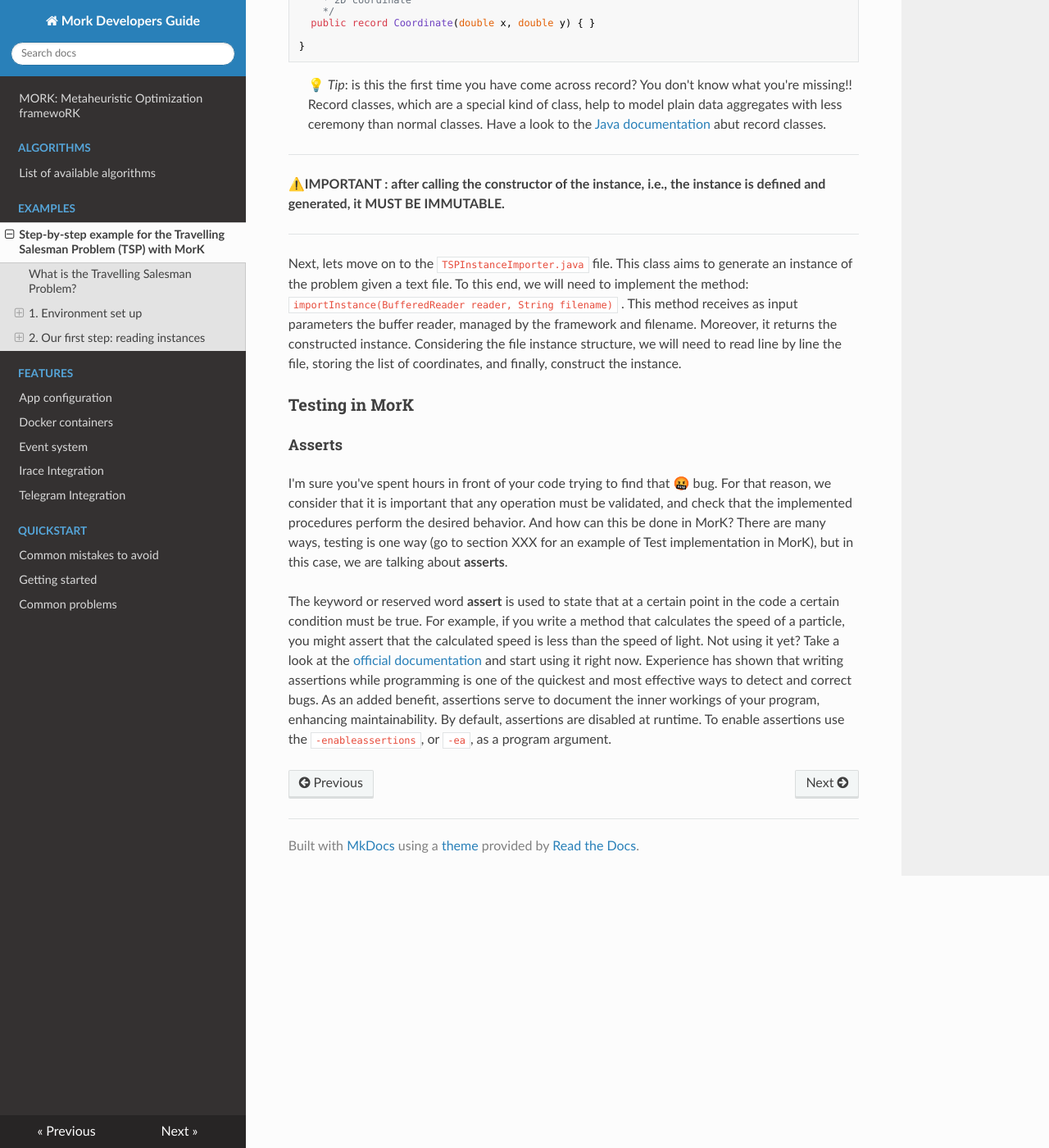
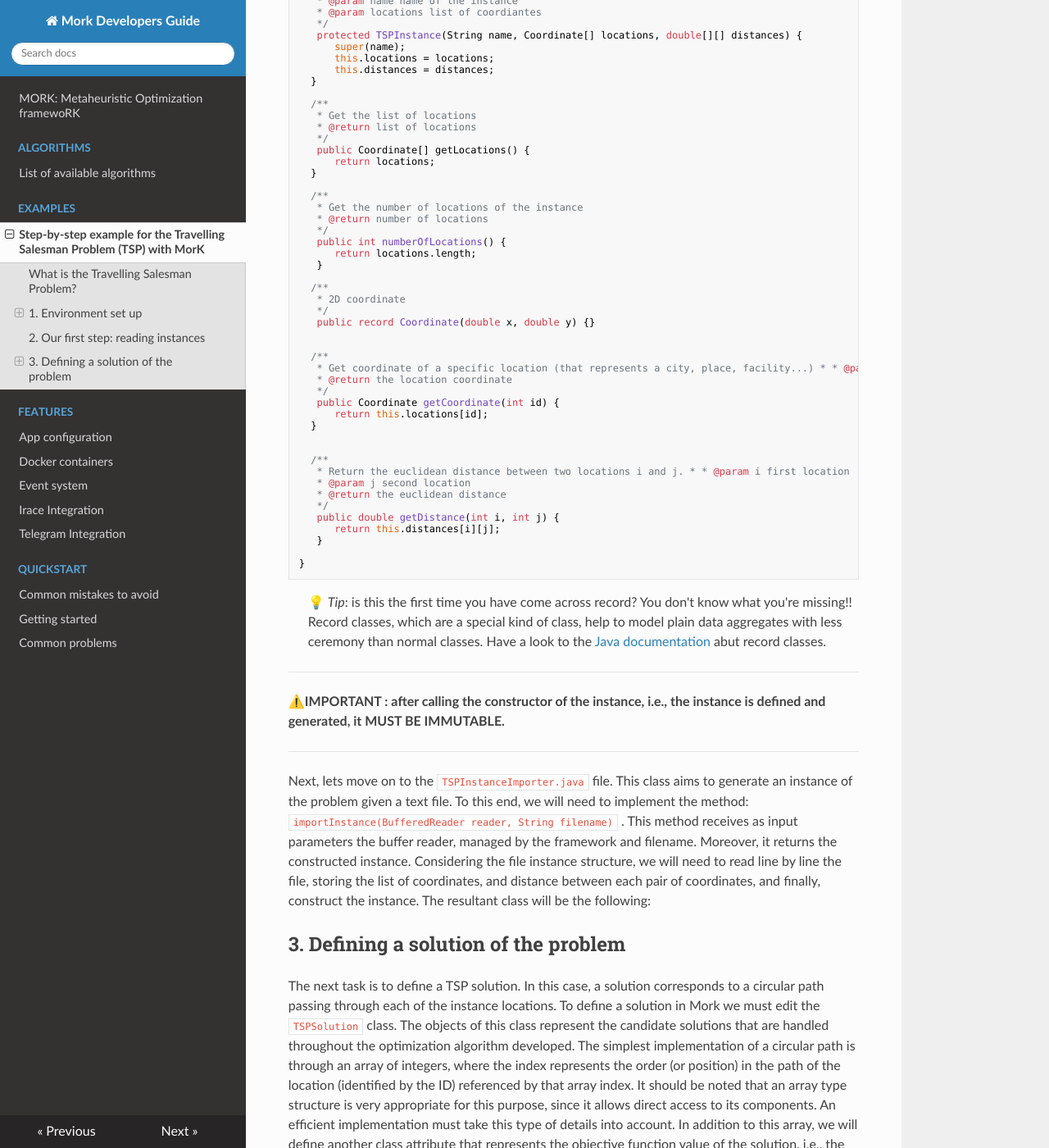
Before and after one commit to mork-optimization/mork, an MkDocs documentation site: the page built from docs/examples/stepbysteptspexample.md, in a window 1280 px wide and 1400 px high, scrolled down 4230 px. Shown: the whole window at 82% size. Built offline with MkDocs 1.6.1, drawn with Linux system fonts in a browser that asks for light colours; nearby versions of some CDN libraries; some of the changed text lies outside the part shown.

Commit message:
working on step-by-step guide

````diff
--- a/docs/examples/stepbysteptspexample.md
+++ b/docs/examples/stepbysteptspexample.md
@@ -8,7 +8,7 @@ returns to the origin city?" It is an NP-hard problem in combinatorial optimizat
 science and operations research.
 
 <p align="center">
-    <img src="https://miro.medium.com/max/1838/1*by3MgdkmamEAxlCaIH68Xg.jpeg"  width="500"  alt="Example of the TSP problem"/>
+ <img src="https://miro.medium.com/max/1838/1*by3MgdkmamEAxlCaIH68Xg.jpeg"  width="500"  alt="Example of the TSP problem"/>
 </p>
 
 Obtained
@@ -70,22 +70,23 @@ the main class of MorK is located at `es.urjc.etsii.grafo.TSP.Main`.
 - 📁 **docker** :
 - 📁 **instances**
 
-This folder should contain everything related with the instances of the problem. In this case, since we are tackling the
+This folder should contain everything related with the instances of the problem. In this case, since we are tackling
+the
 TSP, this folder might contain TSP instances. Therefore, you should locate the download instances (*.tsp files) at
 *[TSPLIB Symmetric Traveling Salesman Problem Instances](http://elib.zib.de/pub/mp-testdata/tsp/tsplib/tsp/index.html)*
 in this folder.
 
 - 📁 **src/main**:
-    - 📁 **java/es.urjc.etsii.grafo.TSP**
-        - 📁 **algorithms**: contains constructive, local search, metaheuristic, among other procedures.
-        - 📁 **experiments**: contains the experiments carried out to test the proposed algorithms and strategies.
-        - 📁 **model**: contains the basic elements of the studied problem: solution, instance, etc.
-    - 📁 **resources**
-        - 📁 **irace**: irace is a software package that implements a number of automatic configuration procedures.
-        - 📁 **static**: contains files to generate a localhost web page which allow the researcher to see the
-          solution-quality convergence or the best solution found.
-        - 📝 application.yml: this file contains the global configuration of the project, such as which experiment
-          should be executed, which instances should be used, among others.
+- 📁 **java/es.urjc.etsii.grafo.TSP**
+- 📁 **algorithms**: contains constructive, local search, metaheuristic, among other procedures.
+    - 📁 **experiments**: contains the experiments carried out to test the proposed algorithms and strategies.
+    - 📁 **model**: contains the basic elements of the studied problem: solution, instance, etc.
+- 📁 **resources**
+- 📁 **irace**: irace is a software package that implements a number of automatic configuration procedures.
+    - 📁 **static**: contains files to generate a localhost web page which allow the researcher to see the
+      solution-quality convergence or the best solution found.
+    - 📝 application.yml: this file contains the global configuration of the project, such as which experiment should be
+      executed, which instances should be used, among others.
 - 📝 .gitignore: this file tells Git which files to ignore when committing your project to
   the [GitHub](https://github.com/) repository.
 - 📝 pom.xml: contains information of project and configuration information for the maven to build the project such as
@@ -100,14 +101,13 @@ from a file.
 
 An instance of a problem is all the inputs needed to compute a solution to the problem. Focusing on the problem at hand,
 what is an instance? An instance represents a map of cities or locations, all of them connected to each other. In this
-particular problem, all locations are defined by x/y cooridnates.
+particular problem, all locations are defined by x/y coordinates.
 
 At this point, you should have downloaded the instance
 files ([berlin52.tsp](http://elib.zib.de/pub/mp-testdata/tsp/tsplib/tsp/berlin52.tsp)
-, [eil101](http://elib.zib.de/pub/mp-testdata/tsp/tsplib/tsp/eil101.tsp),
-[ch130](http://elib.zib.de/pub/mp-testdata/tsp/tsplib/tsp/ch130.tsp),
-[st70](http://elib.zib.de/pub/mp-testdata/tsp/tsplib/tsp/st70.tsp),
-and [a280](http://elib.zib.de/pub/mp-testdata/tsp/tsplib/tsp/a280.tsp)
+, [eil101](http://elib.zib.de/pub/mp-testdata/tsp/tsplib/tsp/eil101.tsp)
+, [ch130](http://elib.zib.de/pub/mp-testdata/tsp/tsplib/tsp/ch130.tsp)
+, [st70](http://elib.zib.de/pub/mp-testdata/tsp/tsplib/tsp/st70.tsp),and [a280](http://elib.zib.de/pub/mp-testdata/tsp/tsplib/tsp/a280.tsp)
 and place it at the instance folder of the project.
 
 Have a look to any of those four files. The structure is the same for each of them. Particularly, this files have the
@@ -121,18 +121,20 @@ alphanumerical or numerical data:
 - EDGE WEIGHT TYPE : `<string>` // Specifies how the edge weights (or distances) are given.
 - NODE COORD SECTION :   `<integer> <real> <real>` // Node coordinates are given in this section.
 
-Notice that the five instances selected have EDGE WEIGHT TYPE = EUC_2D, which means that the distance between two points
+Notice that the five instances selected have EDGE WEIGHT TYPE = EUC_2D, which means that the distance between two
+points
 _i_ and _j_ is computed as follows: [_√[(ix – jx)2 + (iy – jy)2]_](https://en.wikipedia.org/wiki/Euclidean_distance).
 
-If you are interested in a deep description of the instances to test the proposed algorithm with other type of instance,
+If you are interested in a deep description of the instances to test the proposed algorithm with other type of
+instance,
 have a look to the [TSPLIB documentation](http://comopt.ifi.uni-heidelberg.de/software/TSPLIB95/tsp95.pdf).
 
 Then, open file `TSPInstance.java` located in `src/main/java/es/urjc/etsii/grafo/TSP/model`. This class will represent
 an instance of the problem, i.e., a list of x/y coordinates. Therefore, we will carry out the following task:
 
-1. Define an structure represent a 2D coordinate.
-2. Define a parameter  (in `TSPInstance` class) that represent list of locations.
-3. Update the constructive to `TSPInstance(String name, Coordinate[] locations)`.
+- Define an structure represent a 2D coordinate.
+- Define an attribute (in `TSPInstance` class) that represent list of locations and the distance of locations.
+- Implement the class constructor and getter methods.
 
 Try yourself, and compare with our code (obviously more than one implementation is possible, everyone thinks different).
 
@@ -142,32 +144,66 @@ The resultant class will be the following:
 public class TSPInstance extends Instance {
 
   /**
-    * List of coordinates
-    */
-  private final Coordinate[] locations;
+   * List of coordinates
+   */
+   private final Coordinate[] locations;
+
 
   /**
-    * Constructor
-    *
-    * @param name name of the instance
-    * @param locations list of coordiantes
-    */
-  protected TSPInstance(String name, Coordinate[] locations) {
-    super(name);
-    this.locations = locations;
+   * Distance between all coordinates
+   */
+   private final double[][] distances;
+
+  /**
+   * Constructor
+   * @param name name of the instance
+   * @param locations list of coordiantes
+   */
+   protected TSPInstance(String name, Coordinate[] locations, double[][] distances) {
+      super(name);
+      this.locations = locations;
+      this.distances = distances;
   }
 
   /**
-    * Get the list of locations
-    *
-    * @return list of locations
-    */
-  public Coordinate[] getLocations() { return locations; }
+   * Get the list of locations
+   * @return list of locations
+   */
+   public Coordinate[] getLocations() {
+      return locations;
+  }
 
   /**
-    * 2D coordinate
-    */
-  public record Coordinate(double x, double y) { }
+   * Get the number of locations of the instance
+   * @return number of locations
+   */
+   public int numberOfLocations() {
+      return locations.length;
+   }
+
+  /**
+   * 2D coordinate
+   */
+   public record Coordinate(double x, double y) {}
+
+
+  /**
+   * Get coordinate of a specific location (that represents a city, place, facility...) * * @param id of the location
+   * @return the location coordinate
+   */
+   public Coordinate getCoordinate(int id) {
+      return this.locations[id];
+  }
+
+
+  /**
+   * Return the euclidean distance between two locations i and j. * * @param i first location
+   * @param j second location
+   * @return the euclidean distance
+   */
+   public double getDistance(int i, int j) {
+      return this.distances[i][j];
+   }
 
 }
 ```
@@ -186,20 +222,135 @@ Next, lets move on to the `TSPInstanceImporter.java` file. This class aims to ge
 a text file. To this end, we will need to implement the method: `importInstance(BufferedReader reader, String filename)`
 . This method receives as input parameters the buffer reader, managed by the framework and filename. Moreover, it
 returns the constructed instance. Considering the file instance structure, we will need to read line by line the file,
-storing the list of coordinates, and finally, construct the instance.
+storing the list of coordinates, and distance between each pair of coordinates, and finally, construct the
+instance. The resultant class will be the following:
+
+## 3. Defining a solution of the problem
+
+The next task is to define a TSP solution. In this case, a solution corresponds to a circular path passing through each
+of the instance locations. To define a solution in Mork we must edit the `TSPSolution` class. The objects of this class
+represent the candidate solutions that are handled throughout the optimization algorithm developed. The simplest
+implementation of a circular path is through an array of integers, where the index represents the order (or position) in
+the path of the location (identified by the ID) referenced by that array index. It should be noted that an array type
+structure is very appropriate for this purpose, since it allows direct access to its components. An efficient
+implementation must take this type of details into account. In addition to this array, we will define another class
+attribute that represents the objective function value of the solution, i.e., the distance of the route.
+
+    private double distance;
+
+    private final int[] route;
+
+The main methods of the `TSPSolution` class are the following:
+
+### Constructors
+
+By default two constructors must be implemented. The first one, initialize a solution given an instance. The second one
+initialize a solution given another solution. For example:
+
+```
+public TSPSolution(TSPInstance ins) {
+  super(ins);
+  this.route = new int[ins.numberOfLocations()];
+  Arrays.fill(route, -1);
+}
+
+public TSPSolution(TSPSolution s) {
+   super(s);
+   this.route = s.route.clone();
+   this.distance = s.distance;
+}
+```
+
+### Objective function methods
+
+Therefore, it will also needed a method to calculate the objective function of the solution. In Mork, there are to main
+procedures to manage the objective function of the solution:
+
+- `public double getScore()` : get the objective function of the solution. This procedure is like a getter method, it
+  does not perform any calculation.
+- `public double recalculateScore()`: recalculate solution objective function. **MAKE SURE THIS METHOD DOES NOT HAVE
+  SIDE EFFECTS**
+
+```
+public double getScore() {
+   return this.distance;
+}
+
+public double recalculateScore() {
+   double distance = 0;
+   for (int i = 0; i < this.route.length; i++) {
+      var j = (i + 1) % this.route.length;
+      distance += this.getInstance().getDistance(route[i], route[j]);
+  }
+  return distance;
+}
+ ```
+
+### Moving methods
+
+The solution class must have the necessary methods to operate and edit a solution. In this case, since it is a path,
+methods to exchange the order of two locations (classic interchange movement), to establish a position in the path of a
+position (classic interchange movement), or even to randomize a path make sense for the TSP.
+
+```
+   /**
+    * Shuffle route
+    */
+    public void shuffleRoute() {
+       ArrayUtil.shuffle(route);
+    }
+
+
+    /**
+     * Swap classical move:
+     * Swap the position in the route of two locations, given its actual positions.
+     * Example: actual route : [a,b,c,d,e,f], pi = 0,  pj= 1, resultant route= [b,a,c,d,e,f]
+     * Example: actual route : [a,b,c,d,e,f], pi = 1,  pj= 4, resultant route= [a,e,c,d,b,f]
+     * When the operation is performed, the objective function (this.distance) is updated
+     * @param pi actual position of the location
+     * @param pj desired position
+     */
+     public void swapLocationOrder(int pi, int pj) {
+        var i = this.route[pi];
+        var j = this.route[pj];
+        this.distance = this.distance - getDistanceContribution(pi) - getDistanceContribution(pj);
+        this.route[pi] = j;
+        this.route[pj] = i;
+        this.distance = this.distance + getDistanceContribution(pi) + getDistanceContribution(pj);
+    }
+
+
+    /**
+     * Insert classical move:
+     * Deletes a location from and array (given its position) and inserts it in the specified position.
+     * Example: actual route : [a,b,c,d,e,f], pi = 0,  pj= 1, resultant route= [b,a,c,d,e,f]
+     * Example: actual route : [a,b,c,d,e,f], pi = 1,  pj= 4, resultant route=[a,c,d,e,b,f]
+     * Example: actual route : [a,b,c,d,e,f], pi = 5   pj= 3, resultant route= [a,b,c,f,d,e]
+     * When the operation is performed, the objective function (this.distance) is updated *
+     * @param pi actual position of the location
+     * @param pj desired position
+     */
+     public void insertLocationAtPiInPj(int pi, int pj) {
+        ArrayUtil.deleteAndInsert(this.route, pi, pj);
+        this.distance = this.recalculateScore();
+    }
+```
+
+When working with arrays we strongly recommend having a look at the class `ArrayUtil` that contains a wide variety of
+efficient procedures.
 
 ### Testing in MorK
 
 #### Asserts
 
 I'm sure you've spent hours in front of your code trying to find that 🤬 bug. For that reason, we consider that it is
-important that any operation must be validated, and check that the implemented procedures perform the desired behavior.
+important that any operation must be validated, and check that the implemented procedures perform the desired
+behavior.
 And how can this be done in MorK? There are many ways, testing is one way (go to section XXX for an example of Test
-implementation in MorK), but in this case, we are talking about **asserts**.
-
-The keyword or reserved word **assert** is used to state that at a certain point in the code a certain condition must be
-true. For example, if you write a method that calculates the speed of a particle, you might assert that the calculated
-speed is less than the speed of light. Not using it yet? Take a look at
+implementation in MorK), but in this case, we are talking about **asserts**. The keyword or reserved word **assert** is
+used to state that at a certain point in the code a certain condition must be true. For example, if you write a method
+that calculates the speed of a particle, you might assert that the calculated speed is less than the speed of light. Not
+using it yet? Take a look at
 the [official documentation](https://docs.oracle.com/javase/7/docs/technotes/guides/language/assert.html) and start
 using it right now. Experience has shown that writing assertions while programming is one of the quickest and most
 effective ways to detect and correct bugs. As an added benefit, assertions serve to document the inner workings of your
````
Also changed, not shown: other parts of docs/examples/stepbysteptspexample.md (+9 -9 lines).
